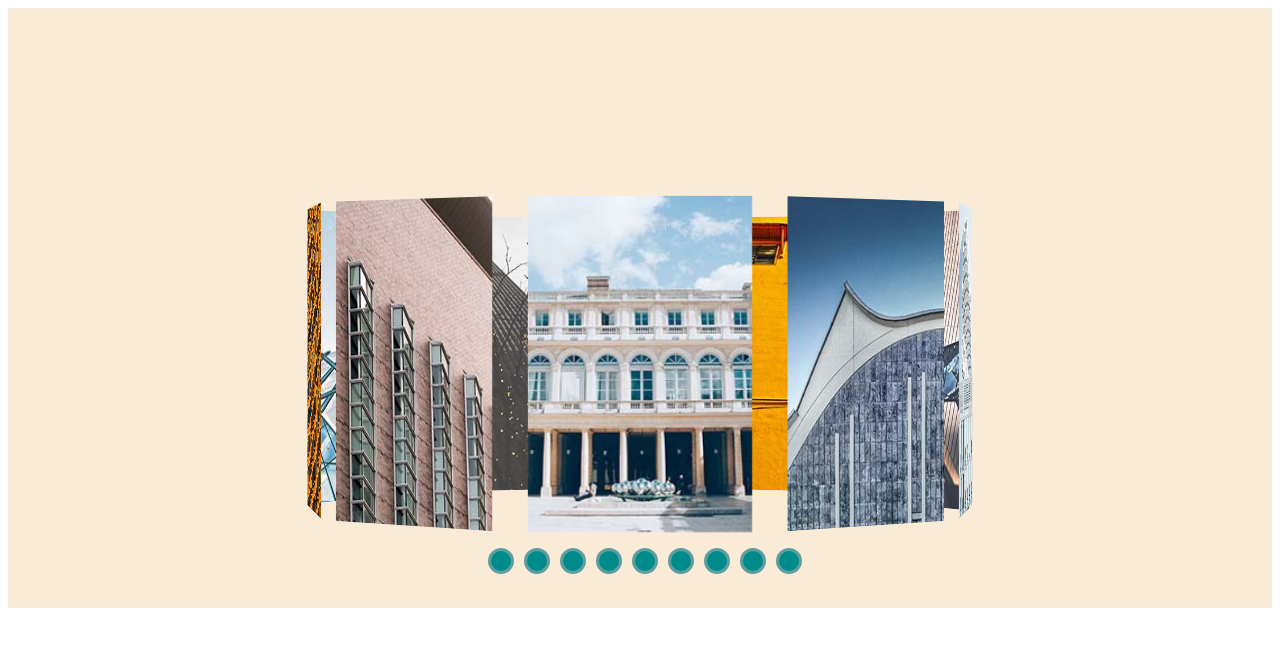
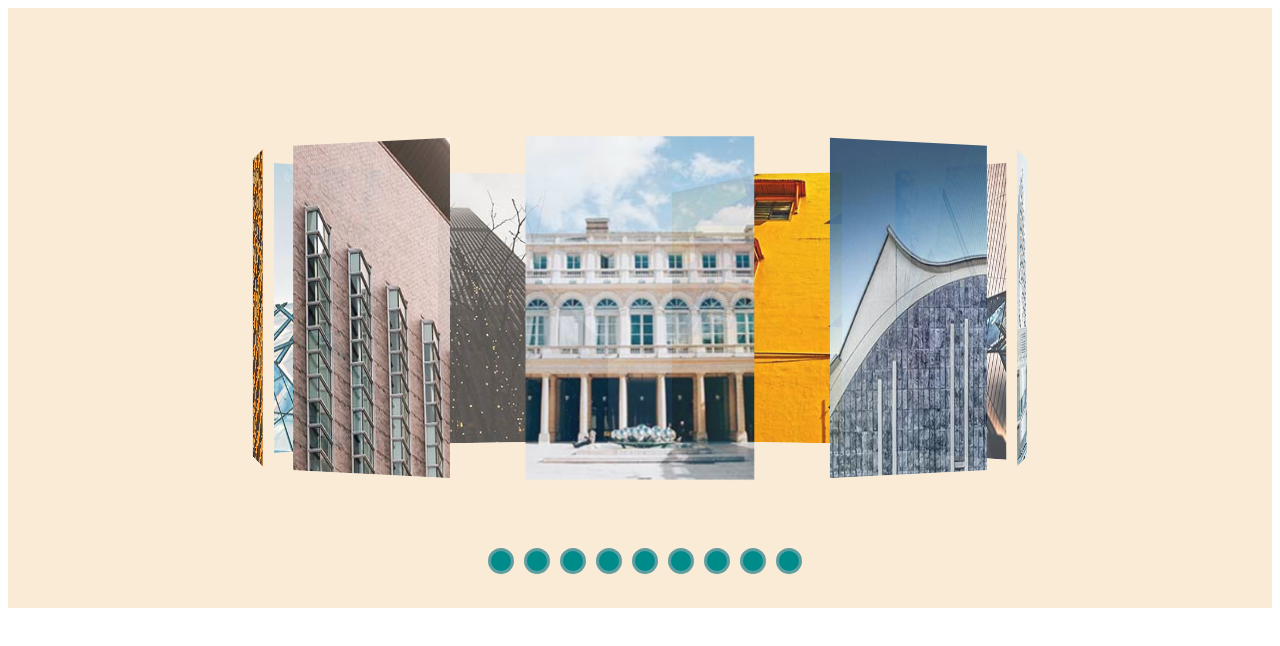
Before and after one commit to fhyoga/3D-carousel, a website: page src/index.html in a window 1280 px wide. Drawn offline with Linux system fonts and the light colour scheme.

Commit message:
bug fixes

```diff
--- a/src/css/index.css
+++ b/src/css/index.css
@@ -1,17 +1,17 @@
-.stage,.wrap{
+.stage-carousel,.wrap-carousel{
     width: 100%;
     height: 600px;
 }
-.stage{
+.stage-carousel{
     perspective: 3000px;
     background-color: antiquewhite;
 }
-.wrap{
+.wrap-carousel{
     transform-style: preserve-3d;
     position: relative;
     transition: transform 2s;
 }
-.figure{
+.wrap-carousel>.figure-carousel{
     position: absolute;
     margin: auto;
     left: 0;
@@ -19,15 +19,16 @@
     right: 0;
     bottom: 0;
     width: 200px;
-    height: 200px;
+    height: 300px;
+    opacity: .9;
 }
-.nav{
+.nav-carousel{
     position: absolute;
     bottom: 30px;
     text-align: center;
     width: 100%;
 }
-.controller{
+.nav-carousel>.controller{
     display: inline-block;
     width: 20px;
     height: 20px;
@@ -36,6 +37,6 @@
     margin-left: 10px;
     border-radius: 50%;
 }
-.checked{
+.nav-carousel>.checked{
     background-color: antiquewhite;
 }
--- a/src/index.html
+++ b/src/index.html
@@ -9,28 +9,26 @@
     <title>3D-carousel</title>
 </head>
 <body>
-<section class="stage">
-    <div class="wrap">
-        <figure id="figure1" class="figure" tabindex="1"><img src="img/1.jpg"></figure>
-        <figure id="figure2" class="figure" tabindex="2"><img src="img/2.jpg"></figure>
-        <figure id="figure3" class="figure" tabindex="3"><img src="img/3.jpg"></figure>
-        <figure id="figure4" class="figure" tabindex="4"><img src="img/4.jpg"></figure>
-        <figure id="figure5" class="figure" tabindex="5"><img src="img/5.jpg"></figure>
-        <figure id="figure6" class="figure" tabindex="6"><img src="img/6.jpg"></figure>
-        <figure id="figure7" class="figure" tabindex="7"><img src="img/7.jpg"></figure>
-        <figure id="figure8" class="figure" tabindex="8"><img src="img/8.jpg"></figure>
-        <figure id="figure9" class="figure" tabindex="9"><img src="img/9.jpg"></figure>
+<section class="stage-carousel">
+    <div class="wrap-carousel">
+        <figure class="figure-carousel"><img src="img/1.jpg"></figure>
+        <figure class="figure-carousel"><img src="img/2.jpg"></figure>
+        <figure class="figure-carousel"><img src="img/3.jpg"></figure>
+        <figure class="figure-carousel"><img src="img/4.jpg"></figure>
+        <figure class="figure-carousel"><img src="img/5.jpg"></figure>
+        <figure class="figure-carousel"><img src="img/6.jpg"></figure>
+        <figure class="figure-carousel"><img src="img/7.jpg"></figure>
+        <figure class="figure-carousel"><img src="img/8.jpg"></figure>
+        <figure class="figure-carousel"><img src="img/9.jpg"></figure>
     </div>
-    <div class="nav">
-        <span class="controller"></span><span class="controller"></span><span class="controller"></span><span
-            class="controller"></span><span class="controller"></span><span class="controller"></span><span
-            class="controller"></span><span class="controller"></span><span class="controller"></span>
+    <div class="nav-carousel">
+
     </div>
 </section>
 <script>
-var op={
+var carousel={
     count:9,
-    width:200
+    width:240
 }
 </script>
 <script src="js/main.js"></script>
--- a/src/js/main.js
+++ b/src/js/main.js
@@ -1,18 +1,22 @@
 (function () {
-    var figureNode = document.getElementsByClassName('figure'),
-        wrapNode = document.getElementsByClassName('wrap')[0],
-        controllerNode = document.getElementsByClassName('controller'),
-        count = op.count,
+    var figureNode = document.getElementsByClassName('figure-carousel'),
+        wrapNode = document.getElementsByClassName('wrap-carousel')[0],
+        navNode=document.getElementsByClassName('nav-carousel')[0],
+        controllerNode=[],
+        count = carousel.count,
         median = Math.floor((count + 1) / 2)-1,
         angle = 360 / count,
-        distance = op.width / 2 / Math.tan(angle / 2 / 180 * Math.PI) + 50,
+        distance = carousel.width / 2 / Math.tan(angle / 2 / 180 * Math.PI) + 50,
         centerNum = 0,
         transformAngle=0,
         prefixs = ["Moz", "O", "Ms", "Webkit", ""];
     function init() {
         for (var i = 0, j = figureNode.length; i < j; i++) {
             figureNode[i].tabIndex = i;
+            controllerNode[i]=document.createElement('span');
+            navNode.appendChild(controllerNode[i]);
             controllerNode[i].tabIndex=i;
+            controllerNode[i].className='controller';
             (function () {
                 prefixs.forEach(function (value) {
                     figureNode[i].style[value + 'transform'] = 'rotateY(' + angle * i + 'deg) translateZ(' + distance + 'px)';
@@ -70,52 +74,4 @@
     init();
 
 
-    // console.log(distance);
-    //
-    // function Fig(node, index) {
-    //     this.domNode = node;
-    //     this.tabIndex = index;
-    //     this.wrapRotateAngle = 0;
-    //     this.init()
-    // }
-    //
-    // Fig.prototype.init = function () {
-    //     var tabIndex = this.tabIndex,
-    //         domNode = this.domNode;
-    //     if (tabIndex < centerNum) {
-    //         this.wrapRotateAngle = -1 * this.tabIndex * angle
-    //     } else {
-    //         this.wrapRotateAngle = (count - this.tabIndex) * angle
-    //     }
-    //
-    //     prefixs.forEach(function (value) {
-    //         domNode.style[value + 'transform'] = 'rotateY(' + tabIndex * angle + 'deg) translateZ(' + distance + 'px)';
-    //     })
-    // };
-    // Fig.prototype.transform = function () {
-    //     var wrapRotateAngle = this.wrapRotateAngle;
-    //     prefixs.forEach(function (value) {
-    //         wrapNode.style[value + 'transform'] = 'rotateY(' + wrapRotateAngle + 'deg)'
-    //     })
-    // };
-    // function Nav() {
-    //     this.domNode = node;
-    //     this.tabIndex = index;
-    //     this.wrapRotateAngle = 0;
-    //     this.init()
-    // }
-    // for (var i = 0, j = figureNode.length; i < j; i++) {
-    //     (function () {
-    //         var item=i;
-    //         figs[item] = new Fig(figureNode[i], i);
-    //         figs[item].domNode.addEventListener('click',function () {
-    //             figs[item].transform();
-    //         });
-    //         controllerNode[item].addEventListener('click',function () {
-    //             figs[item].transform();
-    //         })
-    //     })(i)
-    // }
-
-
 })();
```
